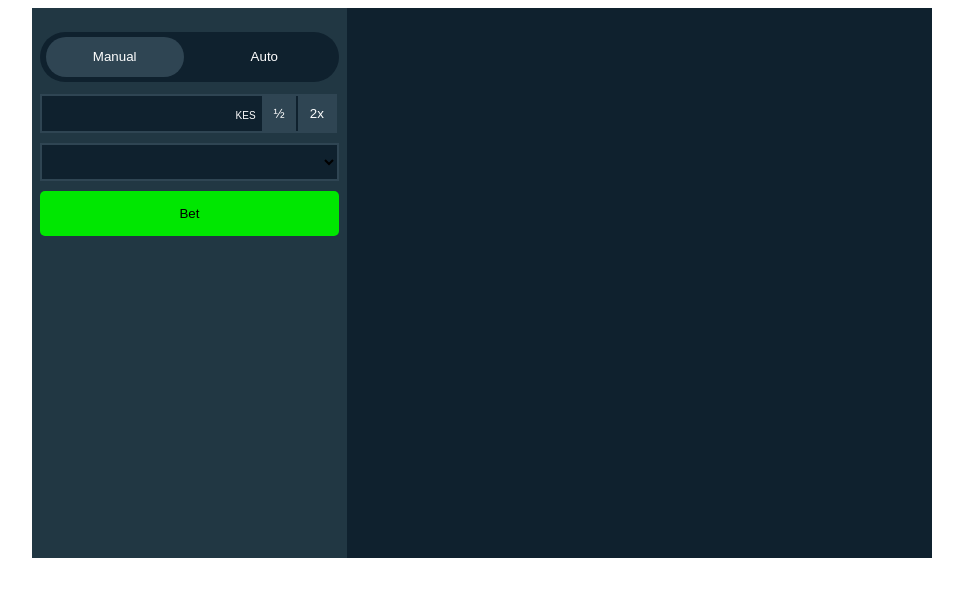
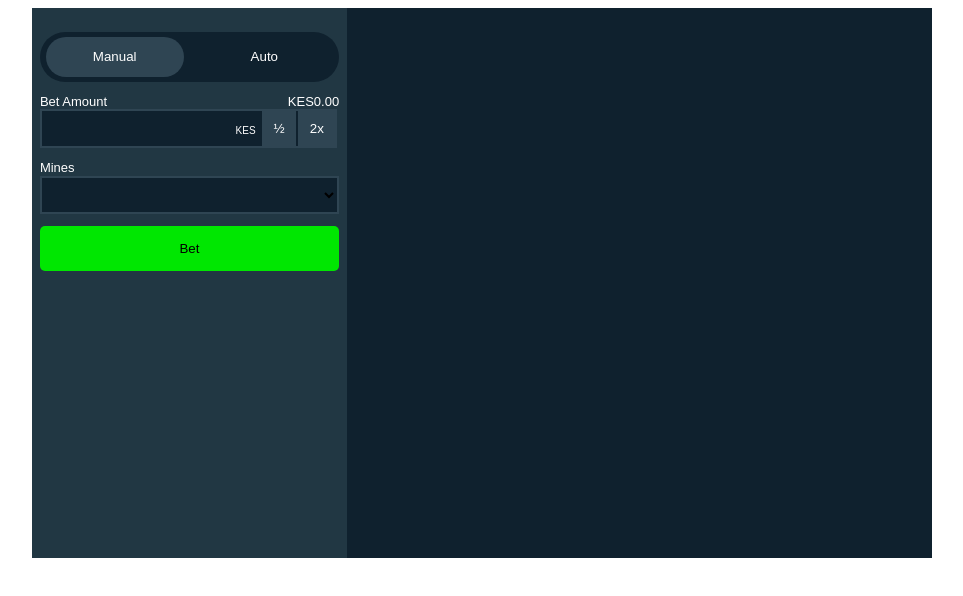
Before and after one commit to badakomora/goal, a React (Create React App) app: page / in a window 1280 px wide. Shown: the top 596 px of the page, without its empty margins (158-1121 px from the left). Built offline with nearby package versions, Linux system fonts and the light colour scheme.

Commit message:
first commit

```diff
--- a/src/components/BetButton.tsx
+++ b/src/components/BetButton.tsx
@@ -5,7 +5,7 @@ export const BetButton = () => {
         betbutton:css({
             width:"100%",
             height:"45px",
-            marginTop:"10px",
+            marginTop:"30px",
         }),
         button:css({
             width:"100%",
--- a/src/components/BetInput.tsx
+++ b/src/components/BetInput.tsx
@@ -8,7 +8,7 @@ export const BetInput = () => {
             height:"35px",
             background: "#2f4553",
             border:"#2f4553 2px solid",
-             marginTop:"10px",
+            display:"block"
         }),
         wrap:css({
             display:"flex",
@@ -17,6 +17,13 @@ export const BetInput = () => {
             width:"100%",
             // background:"white",
             background:"#0f212e"
+        }),
+        amountlabel:css({
+            display:"flex",
+            justifyContent:"space-between",
+            fontFamily:"Sans-serif",
+            fontSize:"13px",
+            color:"white"
         }),
         inputwrap:css({
             display:"flex",
@@ -65,13 +72,19 @@ export const BetInput = () => {
             color:"white",
             border:"none",
             fontFamily:"Sans-serif",
+        }),
+        container:css({
+            display:"block",
+            marginTop:"10px"
         })
     })
     return(
+        <div css={betinput.container}>
+            <div css={betinput.amountlabel}>
+                <span>Bet Amount</span>
+                <span>KES0.00</span>
+            </div>
             <div css={betinput.betinput}>
-            {/* <div className="amountlabel">
-
-            </div> */}
                 <div css={betinput.wrap}>
                     <div css={betinput.inputwrap}>
                         <input css={betinput.input} type="number" />
@@ -85,5 +98,6 @@ export const BetInput = () => {
                     </div>
                 </div>
             </div>
+        </div>
     )
 }
--- a/src/components/MinesInput.tsx
+++ b/src/components/MinesInput.tsx
@@ -14,10 +14,16 @@ export const MinesInput = () =>{
             height:"100%",
             background:"#0f212e",
             border:"#2f4553 2px solid",
+        }),
+        label:css({
+            color:"white",
+            fontFamily:"Sans-serif",
+            fontSize:"13px",
         })
     })
     return(
         <div css={minesinput.minesinput}>
+            <span css={minesinput.label}>Mines</span>
                 <select css={minesinput.input} >
                     <option value=""></option>
                 </select>
```
Lines whose indentation alone changed are shown as unchanged.
